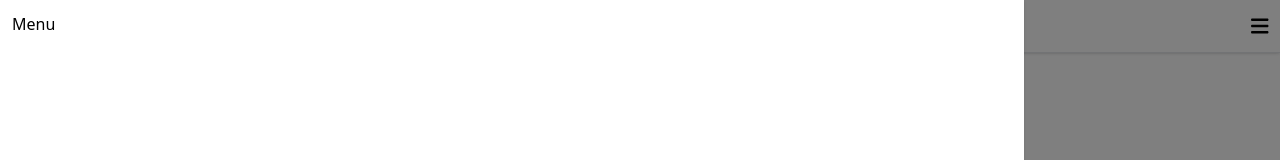
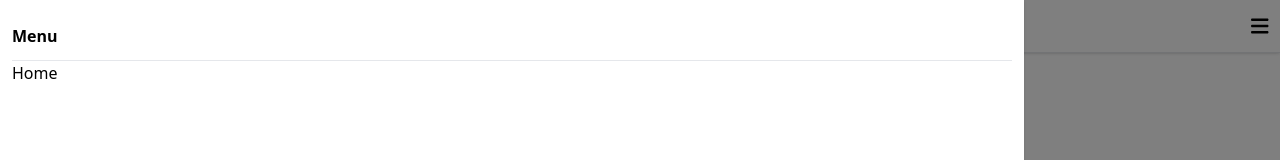
Before and after one commit to handi7/react-app, a React (Create React App) app: page / in a window 1280 px wide. Both pictures are taken after a click on the element 1259 px from the left and 25 px from the top of the page. Shown: the top 160 px of the page. Built offline with nearby package versions, Linux system fonts and the light colour scheme.

Commit message:
Animate navigation menu

```diff
--- a/package.json
+++ b/package.json
@@ -7,6 +7,7 @@
     "@fortawesome/free-regular-svg-icons": "^6.3.0",
     "@fortawesome/free-solid-svg-icons": "^6.3.0",
     "@fortawesome/react-fontawesome": "^0.2.0",
+    "@react-spring/web": "^9.6.1",
     "@testing-library/jest-dom": "^5.14.1",
     "@testing-library/react": "^13.0.0",
     "@testing-library/user-event": "^13.2.1",
--- a/src/components/layout/Navigation.jsx
+++ b/src/components/layout/Navigation.jsx
@@ -1,9 +1,22 @@
 import { faBars } from "@fortawesome/free-solid-svg-icons";
 import { FontAwesomeIcon } from "@fortawesome/react-fontawesome";
+import { useTransition, animated } from "@react-spring/web";
 import React, { useState } from "react";
 
 export default function Navigation() {
   const [showMenu, setShowMenu] = useState(false);
+
+  const slide = useTransition(showMenu, {
+    from: { transform: "translateX(-100%)" },
+    enter: { transform: "translateX(0%)" },
+    leave: { transform: "translateX(-100%)" },
+  });
+
+  const fade = useTransition(showMenu, {
+    from: { opacity: 0 },
+    enter: { opacity: 1 },
+    leave: { opacity: 0 },
+  });
 
   return (
     <nav>
@@ -14,17 +27,30 @@ export default function Navigation() {
         <FontAwesomeIcon icon={faBars} />
       </span>
 
-      {showMenu && (
-        <div
-          className="fixed bg-black-t-50 top-0 left-0 w-full h-full z-50"
-          onClick={() => setShowMenu(!showMenu)}
-        />
+      {fade(
+        (style, show) =>
+          show && (
+            <animated.div
+              style={style}
+              className="fixed bg-black-t-50 top-0 left-0 w-full h-full z-50"
+              onClick={() => setShowMenu(!showMenu)}
+            />
+          )
       )}
 
-      {showMenu && (
-        <div className="fixed bg-white top-0 left-0 w-4/5 h-full z-50 shadow p-3">
-          Menu
-        </div>
+      {slide(
+        (style, show) =>
+          show && (
+            <animated.div
+              style={style}
+              className="fixed bg-white top-0 left-0 w-4/5 h-full z-50 shadow p-3"
+            >
+              <div className="font-bold border-b py-3">Menu</div>
+              <ul>
+                <li>Home</li>
+              </ul>
+            </animated.div>
+          )
       )}
     </nav>
   );
```
Also changed, not shown: 1 other file (tests, documents, lock files or other folders).
